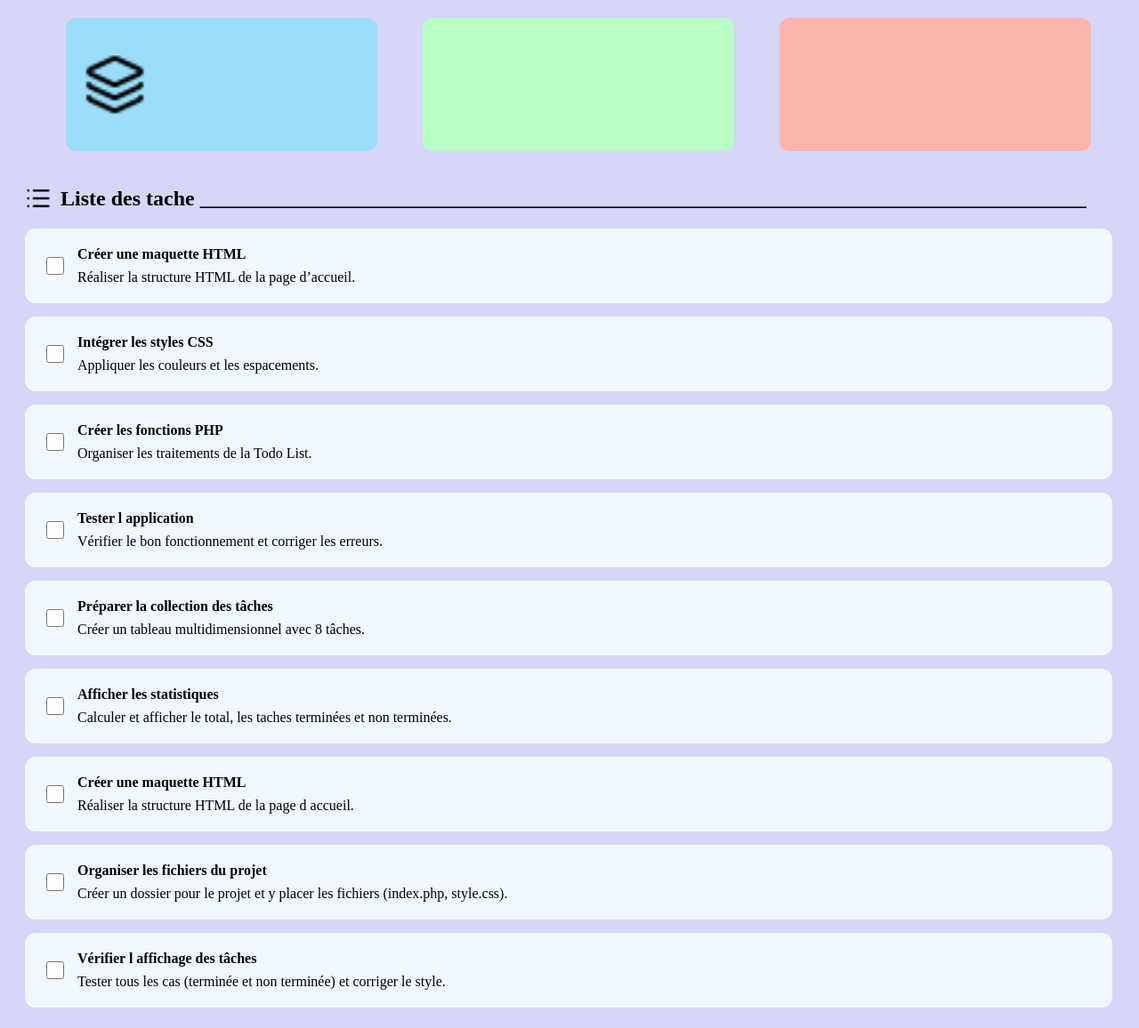
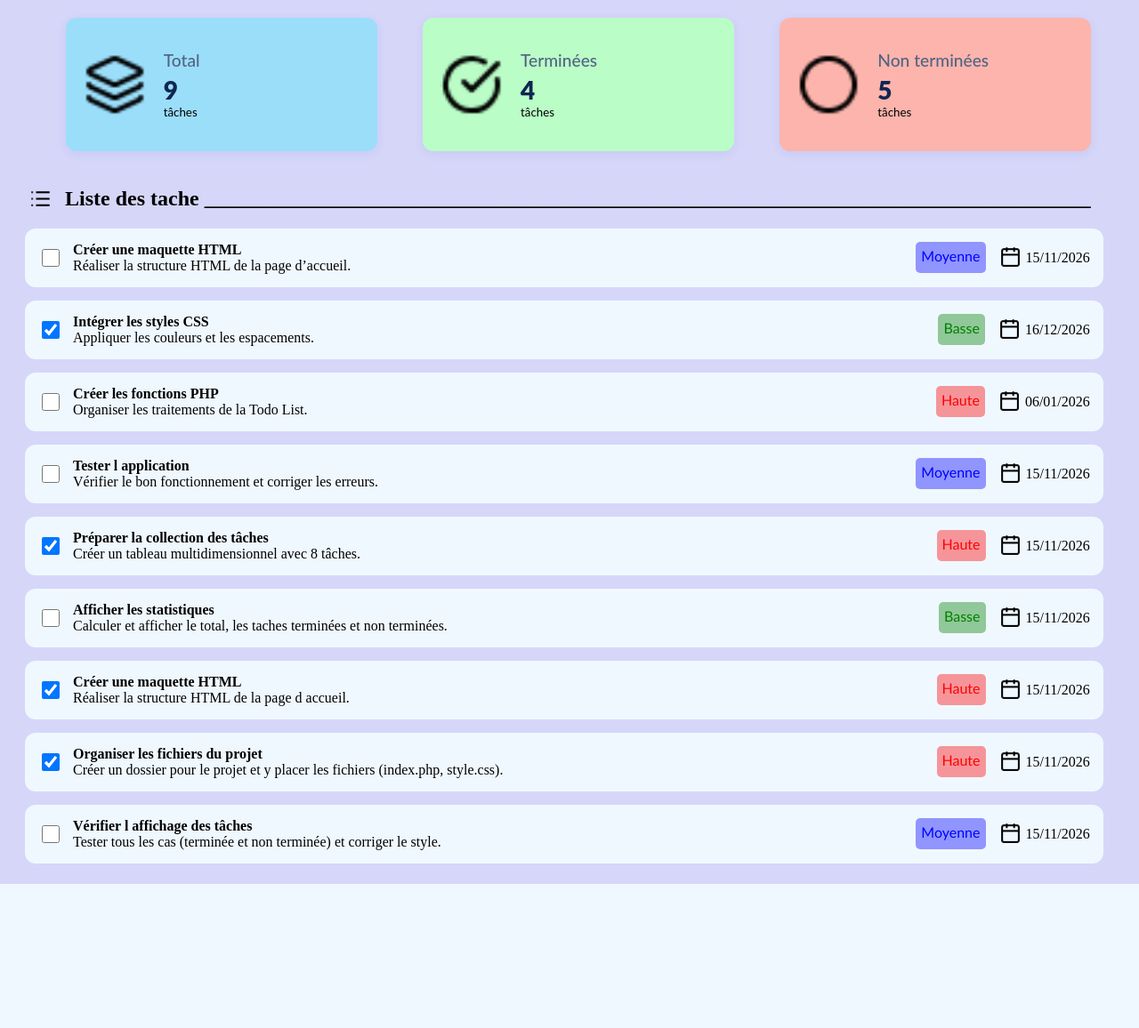
Before and after one commit to houssamchama911-ship-it/Houssam-GITHUB, a PHP site: page / in a window 1280 px wide. Shown: the part 58-1214 px from the top of the page at 89% size. After the commit the page ends 1052 px from the top, so only its background shows below. Run offline with PHP 8.4, Linux system fonts and the light colour scheme.

Commit message:
ajoute Tuto-8

```diff
--- a/Ex8.css
+++ b/Ex8.css
@@ -48,29 +48,129 @@ body{
     flex-direction: row;
     margin: 20px;
 }
+
+
+/*carte-1*/
 .carte1{
     border-radius: 12px;
     background-color: rgb(155, 222, 250);
     height:150px;
     width: 350px ;
-     display: flex;
+    display: flex;
     align-items: center;
+    box-shadow: 0 3px 12px rgba(30, 64, 175, 0.08); /* Ombre douce */
+    font-family: 'Lato', sans-serif;
+
+
 
 }
+.carte1 span{
+   font-size: 14px;
+    color: #526484;
+    font-weight: 500;
+    margin-bottom: 5px;
+    flex-direction: column;
+    font-size: larger;
+
+
+
+}
+.carte1 strong {
+    font-size: 28px;
+    color: #102653;
+    font-weight: 900;
+
+}
+.caret1 small {
+    font-size: 12px;
+    color: #526484;
+    font-size: larger;
+}
+.c1{
+    display: flex;
+    flex-direction: column;
+}
+
+/*carte-2*/
+
 .carte2{
     border-radius: 12px;
     background-color: rgb(186, 253, 198);
     height:150px;
     width: 350px ;
+    display: flex;
+    align-items: center;
+    box-shadow: 0 3px 12px rgba(30, 64, 175, 0.08); /* Ombre douce */
+    font-family: 'Lato', sans-serif;
+
 
 }
+.carte2 span{
+   font-size: 14px;
+    color: #526484;
+    font-weight: 500;
+    margin-bottom: 5px;
+    font-size: larger;
+}
+.carte2 strong {
+    font-size: 28px;
+    color: #102653;
+    font-weight: 900;
+}
+.caret2 small {
+    font-size: 12px;
+    color: #526484;
+    font-size: larger;
+}
+.c2{
+    display: flex;
+    flex-direction: column;
+}
+
+
+/*carte-3*/
 .carte3{
-     border-radius: 12px;
+    border-radius: 12px;
     background-color: rgb(252, 180, 172);
     height:150px;
     width: 350px ;
+    display: flex;
+    align-items: center;
+    box-shadow: 0 3px 12px rgba(30, 64, 175, 0.08); /* Ombre douce */
+    font-family: 'Lato', sans-serif;
+
 
 }
+.carte3 span{
+ font-size: 14px;
+    color: #526484;
+    font-weight: 500;
+    margin-bottom: 5px;
+    font-size: larger;
+
+
+
+
+}
+.carte3 strong {
+    font-size: 28px;
+    color: #102653;
+    font-weight: 900;
+}
+.caret3 small {
+    font-size: 12px;
+    color: #526484;
+    font-size: larger;
+}
+
+.c3{
+    display: flex;
+    flex-direction: column;
+}
+
+
+
+
 .final{
     display: flex;
     align-items: center;
@@ -87,26 +187,72 @@ body{
     border-radius: 12px;
     width: 95%;
     background-color: aliceblue;
-    padding: 20px;
+    padding: 15px;
     margin-bottom: 15px;
+    display: flex;
+    align-items: center;
+    justify-content: space-between;
+    gap: 12px;
+
+
+
+}
+
+
+input{
+    width: 20px;
+    height:  20px;
+
+}
+.date{
+    display: flex;
+    align-items: center;
+}
+
+
+
+
+.content-tach{
     display: flex;
     align-items: center;
     gap: 12px;
 
+}
+.description h4, p{
+    margin: 0;
 
 }
-.liste2{
+.badge-right{
     display: flex;
-    gap: 8px;
-    flex-direction: column;
+    gap: 10px;
+    justify-content: space-between;
+    padding-left: 40%;
 }
-input{
-    display: flex;
-    width: 20px;
-    height: 20px;
-
+.badge{
+    padding: 6px;
+    border-radius: 5px;
+    font-family: 'Gill Sans', 'Gill Sans MT', Calibri, 'Trebuchet MS', sans-serif;
 }
 
-.liste2 h4, p{
-    margin: 0;
+.Haute{
+background-color: rgba(255, 0, 0, 0.4);
+color: red;
 }
+.Moyenne{
+background-color: rgba(0, 0, 255, 0.4);
+color: blue;
+}
+
+.Basse{
+background-color: rgba(0, 128, 0, 0.4);
+color: green;
+}
+
+
+
+
+.img3{
+    padding: 5px ;
+    height: 25px ;
+    width: 25px ;
+}
--- a/index.php
+++ b/index.php
@@ -5,7 +5,7 @@ $taches=[
 'titre' => 'Créer une maquette HTML',
 'description' => 'Réaliser la structure HTML de la page d’accueil.',
 'date_limite' => '2026-11-15',
-'priorite' => 'Haute',
+'priorite' => 'Moyenne',
 'terminee' => false
 ],
 [
@@ -13,8 +13,8 @@ $taches=[
 'titre' => 'Intégrer les styles CSS',
 'description' => 'Appliquer les couleurs et les espacements.',
 'date_limite' => '2026-12-16',
-'priorite' => 'Haute',
-'terminee' => false
+'priorite' => 'Basse',
+'terminee' => true
 ],
 [
 'id' => 3,
@@ -29,7 +29,7 @@ $taches=[
 'titre' => 'Tester l application',
 'description' => 'Vérifier le bon fonctionnement et corriger les erreurs.',
 'date_limite' => '2026-11-15',
-'priorite' => 'Haute',
+'priorite' => 'Moyenne',
 'terminee' => false
 ],
 [
@@ -38,14 +38,14 @@ $taches=[
 'description' => 'Créer un tableau multidimensionnel avec 8 tâches.',
 'date_limite' => '2026-11-15',
 'priorite' => 'Haute',
-'terminee' => false
+'terminee' => true
 ],
 [
 'id' => 5,
 'titre' => 'Afficher les statistiques',
 'description' => 'Calculer et afficher le total, les taches terminées et non terminées.',
 'date_limite' => '2026-11-15',
-'priorite' => 'Haute',
+'priorite' => 'Basse',
 'terminee' => false
 ],
 [
@@ -54,7 +54,7 @@ $taches=[
 'description' => 'Réaliser la structure HTML de la page d accueil.',
 'date_limite' => '2026-11-15',
 'priorite' => 'Haute',
-'terminee' => false
+'terminee' => true
 ],
 [
 'id' => 7,
@@ -62,19 +62,32 @@ $taches=[
 'description' => 'Créer un dossier pour le projet et y placer les fichiers (index.php, style.css).',
 'date_limite' => '2026-11-15',
 'priorite' => 'Haute',
-'terminee' => false
+'terminee' => true
 ],
 [
 'id' => 8,
 'titre' => 'Vérifier l affichage des tâches',
 'description' => 'Tester tous les cas (terminée et non terminée) et corriger le style.',
 'date_limite' => '2026-11-15',
-'priorite' => 'Haute',
+'priorite' => 'Moyenne',
 'terminee' => false
 ],
 
 ];
 
+$totalTaches = count($taches);
+$tachesTerminees = 0;
+
+foreach ($taches as $tache) {
+    if ($tache['terminee'] === true) {
+        $tachesTerminees++;
+    }
+}
+
+$tachesRestantes = $totalTaches - $tachesTerminees;
+
+
+
 
 
 require("time.php");
--- a/time.php
+++ b/time.php
@@ -13,42 +13,87 @@
             <h2 class="titre1">Ma Todo List</h2>
              <p class="p1">Gérez et suivez vos tàche quotidiennes</p>
      </div>
+
+
 </header>
+
 <section class="cartes">
     <div class="carte1">
         <img class="img2" alt="#" src="image/layers.png">
+        <div class="c1">
+        <span>Total</span>
+        <strong><?= $totalTaches ?></strong>
+        <small>tâches</small>
+        </div>
     </div>
     <div class="carte2">
+        <img class="img2" alt="#" src="image/circle-check-big.png">
+        <div class="c2">
+        <span>Terminées</span>
+        <strong><?= $tachesTerminees ?></strong>
+        <small>tâches</small>
+        </div>
 
     </div>
     <div class="carte3">
+        <img class="img2" alt="#" src="image/circle.png">
+        <div class="c3">
+        <span>Non terminées</span>
+        <strong><?= $tachesRestantes ?></strong>
+        <small>tâches</small>
+        </div>
 
     </div>
 </section >
+
+
+
     <div class="final">
     <img class="img3" alt="imagefalse" src="image/list.png">
      <h2 class="titre2">Liste des tache ___________________________________________________________________________________</h2>
     </div>
-    <?php foreach($taches as $tache): ?>
-    <div class="liste-tudo">
 
-        <a class="liste">
-            <input class="" type="checkbox" />
-           <div class="liste2">
-            <h4><?= $tache['titre']; ?></h4>
-            <p><?= $tache['description']; ?></p>
-           </div>
-         </a>
 
-    </div>
-    <?php endforeach; ?>
+
+<?php foreach($taches as $tache):?>
+
+
+
+    <div class="liste-tudo <?=  $tache['terminee'] ? 'terminee' : 'a-faire'; ?>">
+            <div class="liste">
+
+
+                <div class="content-tach">
+                    <input type="checkbox" <?= $tache['terminee'] ? 'checked' : '' ?> >
+                    <div class="description">
+                        <h4><?= $tache['titre']; ?></h4>
+                        <p><?= $tache['description']; ?></p>
+                    </div>
+                </div>
+
+                <div class="badge-right">
+                <span class="badge <?=  $tache['priorite'] === "Haute"? "Haute": ($tache['priorite'] === "Moyenne"? "Moyenne" : "Basse"); ?>">
+
+                    <?= htmlspecialchars($tache['priorite']) ?>
+                </span>
+
+                <span class="date">
+                    <img class="img3" alt="falseimg" src="image/calendar.png">
+                    <i data-lucide="calendar"></i> <?= date('d/m/Y', strtotime($tache['date_limite'])); ?>
+                </span>
+                </div>
 
 
 
 
+                </span>
+                 </div>
+            </div>
 
 
+        </div>
 
+        <?php endforeach;?>
 
-</body>
+  </body>
 </html>
```
Also changed, not shown: image/circle-check-big.png (added), image/circle.png (added).
